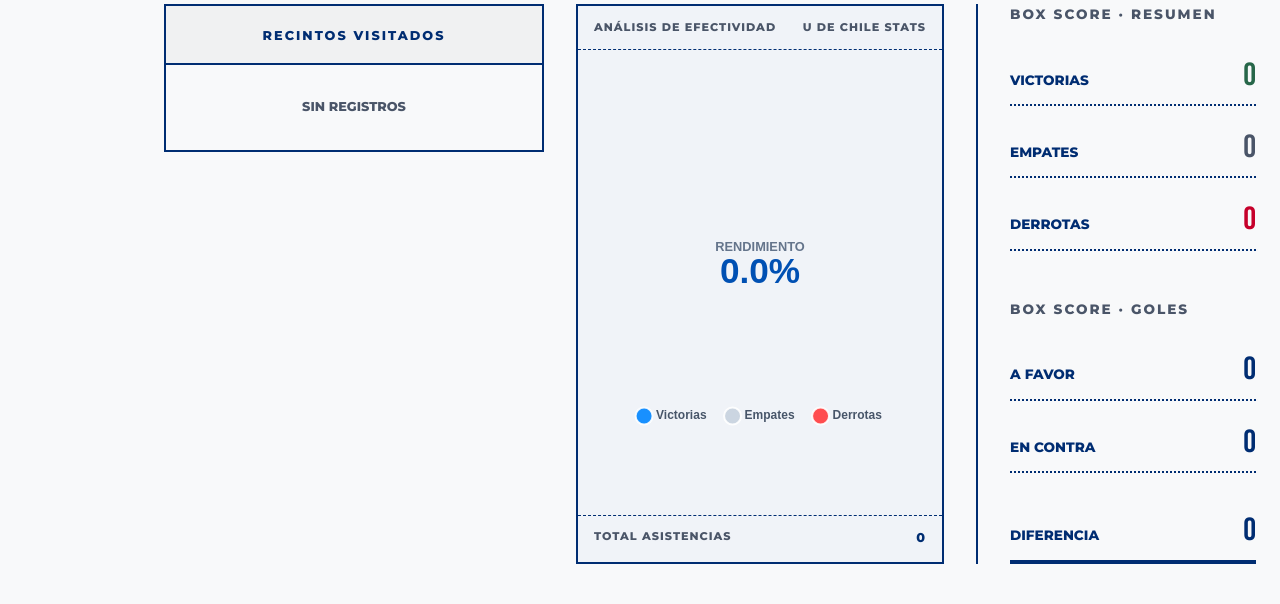
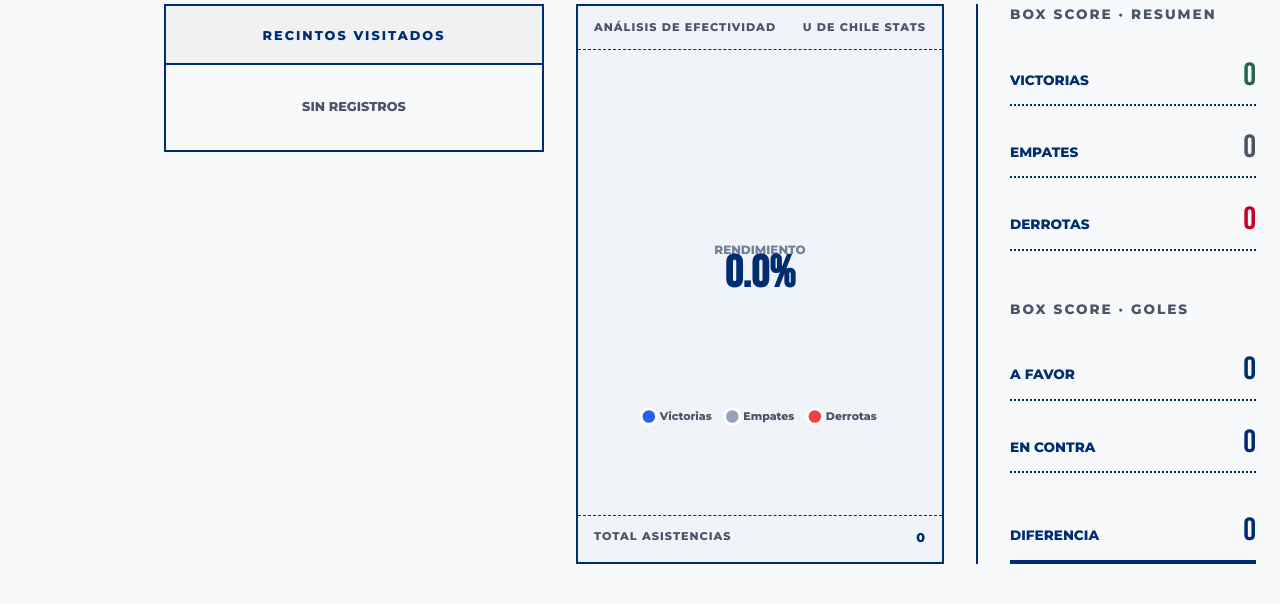
Before and after one commit to punxovi/udechile-hincha-stats, a FastAPI app: page /dashboard/1 in a window 1280 px wide. Shown: the part 360-964 px from the top of the page. Run offline with FastAPI, Linux system fonts and the light colour scheme.

Commit message:
style: suavizar tema azul y simplificar colores de graficos del dashboard

```diff
--- a/interfaces/api/static/dashboard.js
+++ b/interfaces/api/static/dashboard.js
@@ -2,10 +2,17 @@ document.addEventListener("DOMContentLoaded", () => {
     const data = window.dashboardData;
     if (!data) return;
 
-    // Configuración general Chart.js (UI/UX Pro Max Rules)
-    Chart.defaults.color = '#475569'; // var(--text-secondary)
-    Chart.defaults.font.family = "'Inter', sans-serif";
-    Chart.defaults.font.weight = 500;
+    // Obtener colores dinámicos del tema actual
+    const style = getComputedStyle(document.documentElement);
+    const textPrimary = style.getPropertyValue('--text-primary').trim() || '#002D72';
+    const textSecondary = style.getPropertyValue('--text-secondary').trim() || '#475569';
+    const textTertiary = style.getPropertyValue('--text-tertiary').trim() || '#64748b';
+    const cardBg = style.getPropertyValue('--card-bg').trim() || '#FFFFFF';
+
+    // Configuración general Chart.js alineada a la tipografía del proyecto
+    Chart.defaults.color = textSecondary;
+    Chart.defaults.font.family = "'Montserrat', sans-serif";
+    Chart.defaults.font.weight = 600;
 
     // Plugin personalizado para dibujar texto en el centro del Doughnut (Rendimiento)
     const centerTextPlugin = {
@@ -14,16 +21,16 @@ document.addEventListener("DOMContentLoaded", () => {
             const { ctx, chartArea: { left, right, top, bottom, width, height } } = chart;
             ctx.save();
 
-            // Título de arriba
-            ctx.font = "600 0.8rem 'Plus Jakarta Sans', sans-serif";
-            ctx.fillStyle = '#64748b'; // text-tertiary
+            // Título superior
+            ctx.font = "800 0.75rem 'Montserrat', sans-serif";
+            ctx.fillStyle = textTertiary;
             ctx.textAlign = 'center';
             ctx.textBaseline = 'middle';
             ctx.fillText('RENDIMIENTO', left + width / 2, top + height / 2 - 14);
 
-            // Porcentaje del medio
-            ctx.font = "800 2.2rem 'Plus Jakarta Sans', sans-serif";
-            ctx.fillStyle = '#0050b3'; // udechile-blue
+            // Porcentaje central (Brutalista en Bebas Neue)
+            ctx.font = "800 2.8rem 'Bebas Neue', sans-serif";
+            ctx.fillStyle = textPrimary;
             ctx.fillText(`${data.win_percentage.toFixed(1)}%`, left + width / 2, top + height / 2 + 12);
 
             ctx.restore();
@@ -35,18 +42,10 @@ document.addEventListener("DOMContentLoaded", () => {
     if(ctxResults) {
         const ctx = ctxResults.getContext('2d');
 
-        // Gradientes lineales premium para cada sección
-        const gradWin = ctx.createLinearGradient(0, 0, 0, 200);
-        gradWin.addColorStop(0, '#0050b3'); // Azul Chuncho
-        gradWin.addColorStop(1, '#1890ff'); // Azul brillante
-
-        const gradDraw = ctx.createLinearGradient(0, 0, 0, 200);
-        gradDraw.addColorStop(0, '#94a3b8'); // Slate
-        gradDraw.addColorStop(1, '#cbd5e1');
-
-        const gradLoss = ctx.createLinearGradient(0, 0, 0, 200);
-        gradLoss.addColorStop(0, '#d90429'); // Rojo Pasión
-        gradLoss.addColorStop(1, '#ff4d4f');
+        // Colores planos y limpios (sin degradados)
+        const colorWin = '#2563EB';  // Azul suave/institucional plano
+        const colorDraw = '#94A3B8'; // Gris pizarra plano
+        const colorLoss = '#EF4444'; // Rojo suave plano
 
         new Chart(ctx, {
             type: 'doughnut',
@@ -54,10 +53,10 @@ document.addEventListener("DOMContentLoaded", () => {
                 labels: ['Victorias', 'Empates', 'Derrotas'],
                 datasets: [{
                     data: [data.wins, data.draws, data.losses],
-                    backgroundColor: [gradWin, gradDraw, gradLoss],
-                    borderWidth: 2,
-                    borderColor: 'rgba(255, 255, 255, 0.9)',
-                    hoverOffset: 6
+                    backgroundColor: [colorWin, colorDraw, colorLoss],
+                    borderWidth: 3,
+                    borderColor: cardBg, // Borde del mismo color de la tarjeta para un look cortado limpio
+                    hoverOffset: 4
                 }]
             },
             plugins: [centerTextPlugin],
@@ -68,27 +67,27 @@ document.addEventListener("DOMContentLoaded", () => {
                     legend: {
                         position: 'bottom',
                         labels: {
-                            padding: 20,
+                            padding: 15,
                             usePointStyle: true,
                             pointStyle: 'circle',
-                            font: { family: "'Plus Jakarta Sans', sans-serif", size: 12, weight: 600 }
+                            font: { family: "'Montserrat', sans-serif", size: 11, weight: 800 }
                         }
                     },
                     tooltip: {
-                        backgroundColor: 'rgba(10, 25, 49, 0.95)',
-                        titleColor: '#ffffff',
-                        titleFont: { family: "'Plus Jakarta Sans', sans-serif", size: 13, weight: 700 },
-                        bodyColor: '#ffffff',
-                        bodyFont: { family: "'Inter', sans-serif", size: 12 },
-                        borderColor: 'rgba(255, 255, 255, 0.1)',
+                        backgroundColor: cardBg,
+                        titleColor: textPrimary,
+                        titleFont: { family: "'Montserrat', sans-serif", size: 12, weight: 800 },
+                        bodyColor: textSecondary,
+                        bodyFont: { family: "'Montserrat', sans-serif", size: 11, weight: 600 },
+                        borderColor: textTertiary,
                         borderWidth: 1,
-                        padding: 12,
-                        boxPadding: 8,
+                        padding: 10,
+                        boxPadding: 6,
                         usePointStyle: true,
-                        cornerRadius: 12
+                        cornerRadius: 0 // Estilo brutalista sin esquinas redondeadas
                     }
                 },
-                cutout: '75%'
+                cutout: '78%'
             }
         });
     }
```
Also changed, not shown: interfaces/api/static/styles.css (+14 -14 lines).
